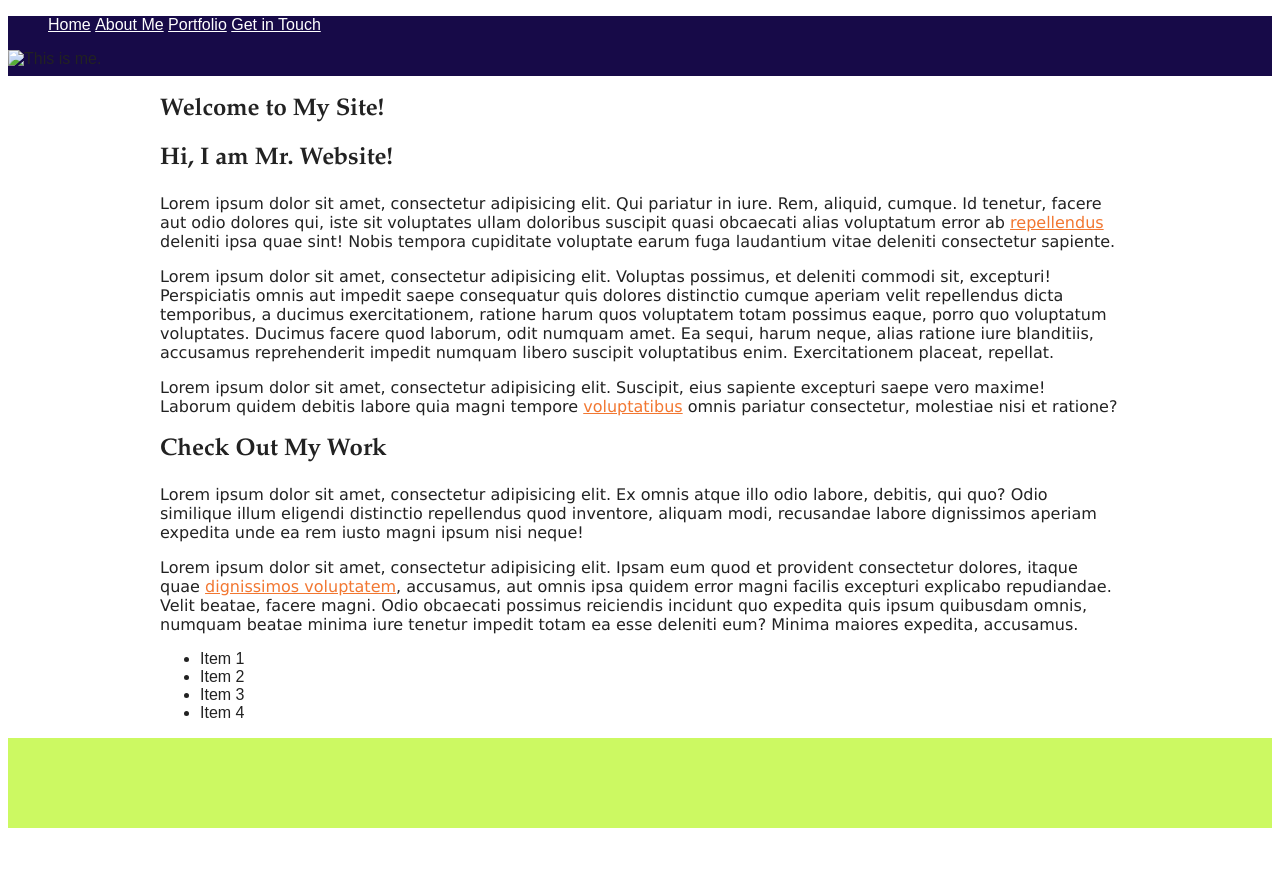
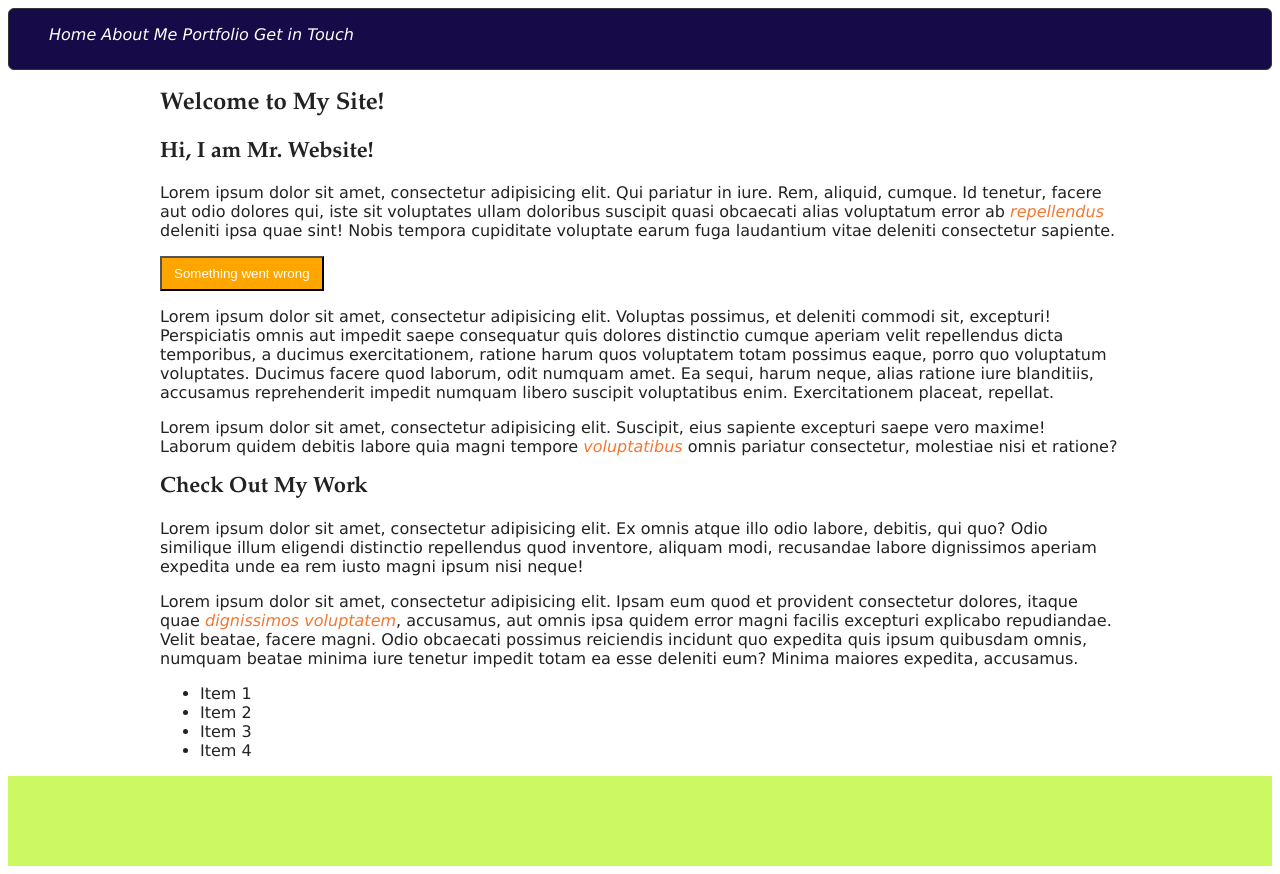
Before and after one commit to joeyskuo/scss-styling, a plain HTML site: page index.html in a window 1280 px wide. Before the commit the page ends 836 px from the top, so only its background shows below. Drawn offline with Linux system fonts and the light colour scheme.

Commit message:
mixins and variables

```diff
--- a/index.html
+++ b/index.html
@@ -23,7 +23,7 @@
         <li><a href="contact.html">Get in Touch</a></li>
       </ul>
     </nav>
-    <img id="logo" src="img/me.png" alt="This is me.">
+    <!--<img id="logo" src="img/me.png" alt="This is me.">-->
   </header>
 
   <div id="main" role="main">
@@ -33,6 +33,7 @@
       <section id="introduction">
         <h2>Hi, I am Mr. Website!</h2>
         <p>Lorem ipsum dolor sit amet, consectetur adipisicing elit. Qui pariatur in iure. Rem, aliquid, cumque. Id tenetur, facere aut odio dolores qui, iste sit voluptates ullam doloribus suscipit quasi obcaecati alias voluptatum error ab <a href="#">repellendus</a> deleniti ipsa quae sint! Nobis tempora cupiditate voluptate earum fuga laudantium vitae deleniti consectetur sapiente.</p>
+        <button class="warning-button">Something went wrong</button>
         <p>Lorem ipsum dolor sit amet, consectetur adipisicing elit. Voluptas possimus, et deleniti commodi sit, excepturi! Perspiciatis omnis aut impedit saepe consequatur quis dolores distinctio cumque aperiam velit repellendus dicta temporibus, a ducimus exercitationem, ratione harum quos voluptatem totam possimus eaque, porro quo voluptatum voluptates. Ducimus facere quod laborum, odit numquam amet. Ea sequi, harum neque, alias ratione iure blanditiis, accusamus reprehenderit impedit numquam libero suscipit voluptatibus enim. Exercitationem placeat, repellat.</p>
         <p>Lorem ipsum dolor sit amet, consectetur adipisicing elit. Suscipit, eius sapiente excepturi saepe vero maxime! Laborum quidem debitis labore quia magni tempore <a href="#">voluptatibus</a> omnis pariatur consectetur, molestiae nisi et ratione?</p>
       </section>
--- /dev/null
+++ b/scss/_mixins.scss
@@ -0,0 +1,28 @@
+
+@mixin warning {
+  background-color: orange;
+  color: #fff;
+}
+
+@mixin large-text {
+  font: {
+    size: 22px;
+    weight: bold;
+  }
+}
+
+@mixin rounded {
+  border-radius: 6px;
+}
+
+@mixin box {
+  @include rounded;
+  border: 1px solid #333;
+}
+
+@mixin fancy-links {
+  a {
+    font-style: italic;
+    text-decoration: none;
+  }
+}
--- /dev/null
+++ b/scss/_variables.scss
@@ -0,0 +1,18 @@
+
+// === COLORS ====
+$text-color: #222222;
+$theme-color: #170a48;
+$secondary-color: #f27731;
+$ternary-color: #ccf962;
+$link-color: $secondary-color;
+$menu-item-color: white;
+$header-height: 60px;
+
+// === FONTS ===
+$text-font: Verdana, Arial, sans-serif;
+$headline-font: 'Palatino Linotype', Georgia, serif;
+
+// === SIZES ===
+$content-width: 960px;
+$header-height: 60px;
+$footer-height: 90px;
--- a/scss/main.scss
+++ b/scss/main.scss
@@ -1,29 +1,18 @@
-
-// === COLORS ====
-$text-color: #222222;
-$theme-color: #170a48;
-$secondary-color: #f27731;
-$ternary-color: #ccf962;
-$link-color: $secondary-color;
-$menu-item-color: white;
-$header-height: 60px;
-
-// === FONTS ===
-$text-font: Verdana, Arial, sans-serif;
-$headline-font: 'Palatino Linotype', Georgia, serif;
-
-// === SIZES ===
-$content-width: 960px;
-$header-height: 60px;
-$footer-height: 90px;
+@import "variables";
+@import "mixins";
+@include fancy-links;
 
 body {
-  font-family: sans-serif;
+  font-family: $text-font;
   color: $text-color;
 }
 
 h1, h2, h3, h4 {
   font-family: $headline-font;
+}
+
+h2 {
+  @include large-text;
 }
 
 p {
@@ -34,7 +23,13 @@ a {
   color: $link-color;
 }
 
+.warning-button {
+  @include warning;
+  padding: 8px 12px;
+}
+
 #header {
+  @include box;
   height: $header-height;
   background-color: $theme-color;
 
```
Also changed, not shown: scss/main.css, 2 other files.
